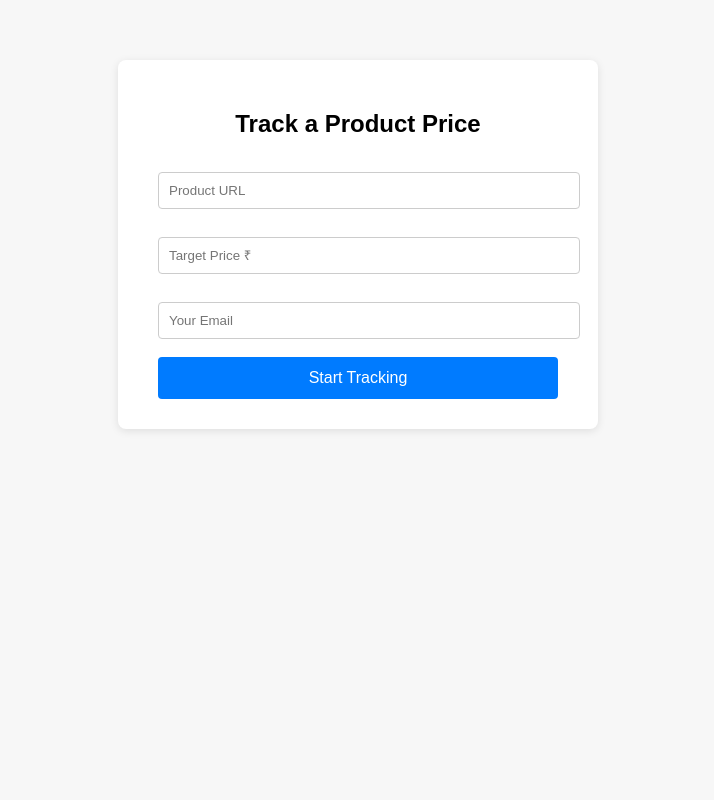
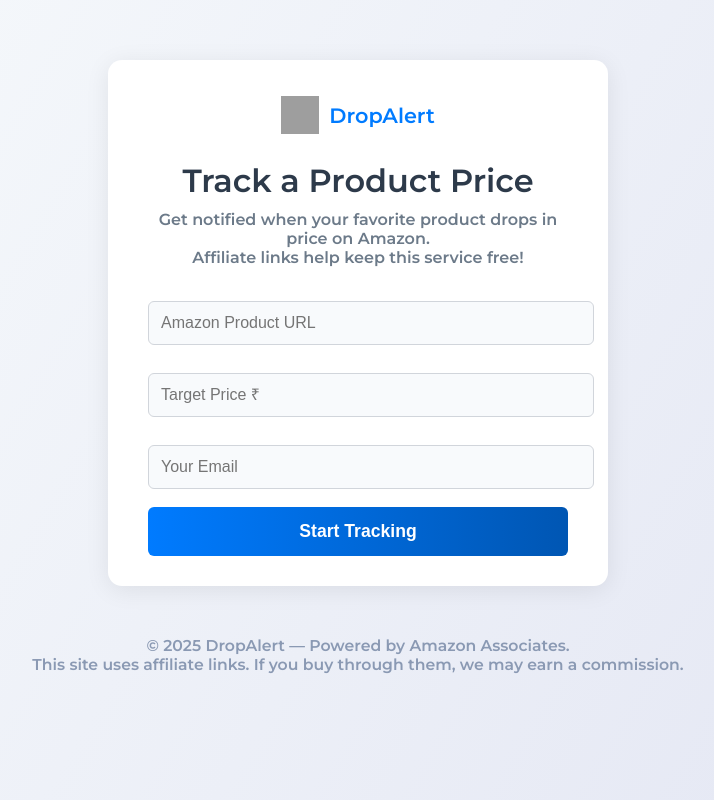
Before and after one commit to riyanshahlawat/DropAlert, a Flask app: page / in a window 1280 px wide. Shown: the whole page, without its empty margins (282-996 px from the left). Run offline with Flask 3, Linux system fonts and the light colour scheme; grey boxes are pictures that could not be loaded.

Commit message:
Improve UI and add Amazon affiliate link support

```diff
--- a/app.py
+++ b/app.py
@@ -20,6 +20,8 @@ HEADERS = {
 }
 
 CHECK_INTERVAL = 6 * 60 * 60  # 6 hours in seconds
+
+AFFILIATE_TAG = 'dropalert-21'
 
 # --- Scraping and Email Logic ---
 def get_price_and_name(url):
@@ -44,9 +46,20 @@ def get_price_and_name(url):
         price = None
     return product_name, price
 
+def make_affiliate_link(url):
+    if 'amazon.' not in url:
+        return url
+    if '?tag=' in url or '&tag=' in url:
+        return url  # Already has a tag
+    if '?' in url:
+        return url + f'&tag={AFFILIATE_TAG}'
+    else:
+        return url + f'?tag={AFFILIATE_TAG}'
+
 def send_email(product_name, price, url, to_email, from_email, from_password):
+    affiliate_url = make_affiliate_link(url)
     subject = f'Price Drop Alert: {product_name} now at ₹{price}'
-    body = f'The price for "{product_name}" has dropped to ₹{price} on Amazon!\n\nCheck it out here: {url}'
+    body = f'The price for "{product_name}" has dropped to ₹{price} on Amazon!\n\nCheck it out here: {affiliate_url}'
     msg = MIMEMultipart()
     msg['From'] = from_email
     msg['To'] = to_email
--- a/templates/index.html
+++ b/templates/index.html
@@ -3,29 +3,125 @@
 <head>
     <meta charset="UTF-8">
     <meta name="viewport" content="width=device-width, initial-scale=1.0">
-    <title>Price Tracker</title>
+    <title>DropAlert - Price Tracker</title>
+    <link href="https://fonts.googleapis.com/css2?family=Montserrat:wght@600&display=swap" rel="stylesheet">
     <style>
-        body { font-family: Arial, sans-serif; background: #f7f7f7; }
-        .container { max-width: 400px; margin: 60px auto; background: #fff; padding: 30px 40px; border-radius: 8px; box-shadow: 0 2px 8px rgba(0,0,0,0.1); }
-        h2 { text-align: center; margin-bottom: 24px; }
+        body {
+            font-family: 'Montserrat', Arial, sans-serif;
+            background: linear-gradient(120deg, #f7fafc 0%, #e3e6f3 100%);
+            margin: 0;
+            min-height: 100vh;
+            display: flex;
+            flex-direction: column;
+        }
+        .container {
+            max-width: 420px;
+            margin: 60px auto 20px auto;
+            background: #fff;
+            padding: 36px 40px 30px 40px;
+            border-radius: 14px;
+            box-shadow: 0 4px 24px rgba(0,0,0,0.08);
+        }
+        .logo {
+            display: flex;
+            align-items: center;
+            justify-content: center;
+            margin-bottom: 18px;
+        }
+        .logo img {
+            width: 38px;
+            height: 38px;
+            margin-right: 10px;
+        }
+        h2 {
+            text-align: center;
+            margin-bottom: 10px;
+            color: #2d3a4a;
+            font-size: 2rem;
+        }
+        .subtitle {
+            text-align: center;
+            color: #6c7a89;
+            font-size: 1rem;
+            margin-bottom: 24px;
+        }
         input[type="text"], input[type="number"], input[type="email"] {
-            width: 100%; padding: 10px; margin: 10px 0 18px 0; border: 1px solid #ccc; border-radius: 4px;
+            width: 100%;
+            padding: 12px;
+            margin: 10px 0 18px 0;
+            border: 1px solid #d1d5db;
+            border-radius: 6px;
+            font-size: 1rem;
+            background: #f8fafc;
+            transition: border 0.2s;
+        }
+        input:focus {
+            border: 1.5px solid #007bff;
+            outline: none;
         }
         button {
-            width: 100%; padding: 12px; background: #007bff; color: #fff; border: none; border-radius: 4px; font-size: 16px; cursor: pointer;
+            width: 100%;
+            padding: 14px;
+            background: linear-gradient(90deg, #007bff 0%, #0056b3 100%);
+            color: #fff;
+            border: none;
+            border-radius: 6px;
+            font-size: 1.1rem;
+            font-weight: 600;
+            cursor: pointer;
+            transition: background 0.2s;
         }
-        button:hover { background: #0056b3; }
+        button:hover {
+            background: linear-gradient(90deg, #0056b3 0%, #007bff 100%);
+        }
+        .flash {
+            background: #e6f7e6;
+            color: #1a7f37;
+            border: 1px solid #b7e4c7;
+            padding: 10px 16px;
+            border-radius: 5px;
+            margin-bottom: 18px;
+            text-align: center;
+            font-size: 1rem;
+        }
+        .footer {
+            text-align: center;
+            color: #8a99b3;
+            font-size: 0.98rem;
+            margin: 30px 0 10px 0;
+        }
+        @media (max-width: 600px) {
+            .container {
+                padding: 18px 8px 18px 8px;
+                margin: 30px 6px 10px 6px;
+            }
+            h2 { font-size: 1.3rem; }
+        }
     </style>
 </head>
 <body>
     <div class="container">
+        <div class="logo">
+            <img src="https://img.icons8.com/color/48/000000/price-tag--v2.png" alt="DropAlert Logo">
+            <span style="font-size:1.3rem;font-weight:700;color:#007bff;">DropAlert</span>
+        </div>
         <h2>Track a Product Price</h2>
+        <div class="subtitle">Get notified when your favorite product drops in price on Amazon.<br>Affiliate links help keep this service free!</div>
+        {% with messages = get_flashed_messages() %}
+          {% if messages %}
+            <div class="flash">{{ messages[0] }}</div>
+          {% endif %}
+        {% endwith %}
         <form action="/track" method="POST">
-            <input type="text" name="url" placeholder="Product URL" required>
+            <input type="text" name="url" placeholder="Amazon Product URL" required>
             <input type="number" name="target_price" placeholder="Target Price ₹" required min="1">
             <input type="email" name="email" placeholder="Your Email" required>
             <button type="submit">Start Tracking</button>
         </form>
     </div>
+    <div class="footer">
+        &copy; {{ 2025 }} DropAlert &mdash; Powered by Amazon Associates.<br>
+        This site uses affiliate links. If you buy through them, we may earn a commission.
+    </div>
 </body>
 </html>
```
